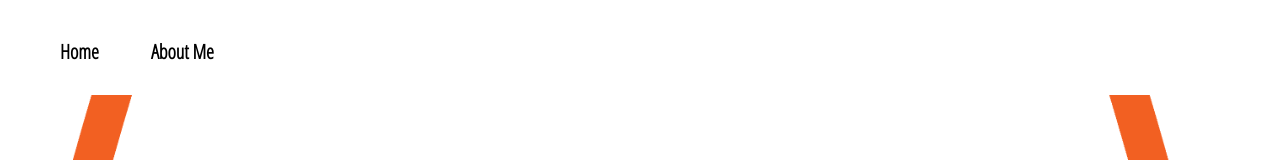
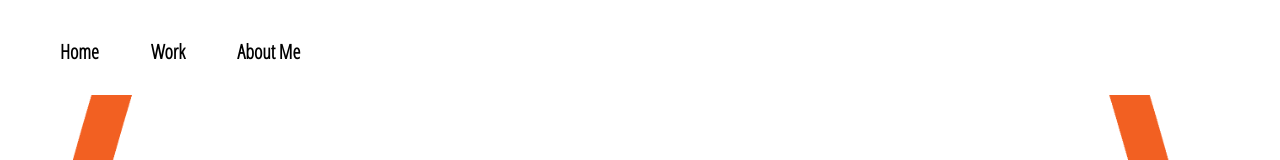
Before and after one commit to EdwardEK/EK-Portfolio, a plain HTML site: page about-edward/work.html in a window 1280 px wide. Shown: the top 160 px of the page. Drawn offline with Linux system fonts and the light colour scheme.

Commit message:
Update work.html

```diff
--- a/about-edward/work.html
+++ b/about-edward/work.html
@@ -18,6 +18,7 @@
 			<nav class="container">
 				<ul>
 					<li><a href="index.html">Home</a></li>
+					<li><a href="work.html">Work</a></li>
 					<li><a href="aboutme.html">About Me</a></li>
 				</ul>
 				<div class="clear"></div>
```
